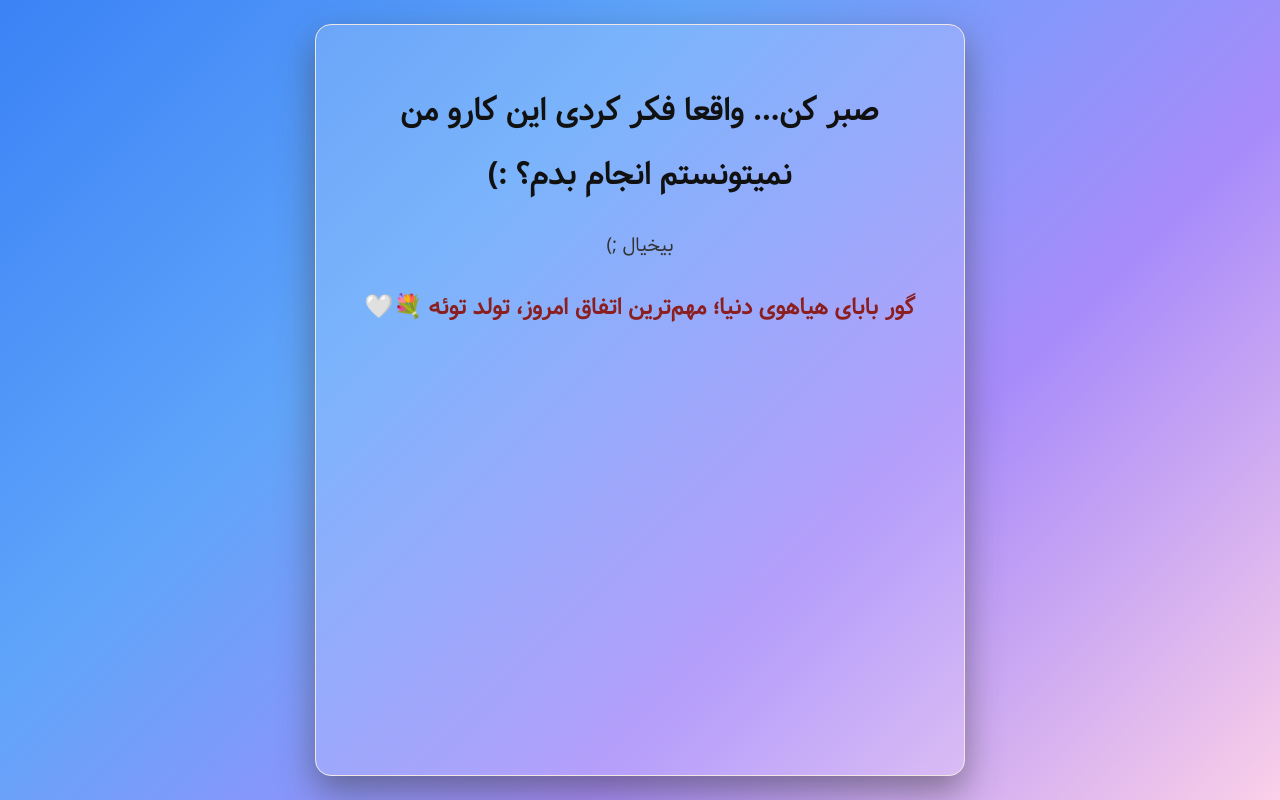
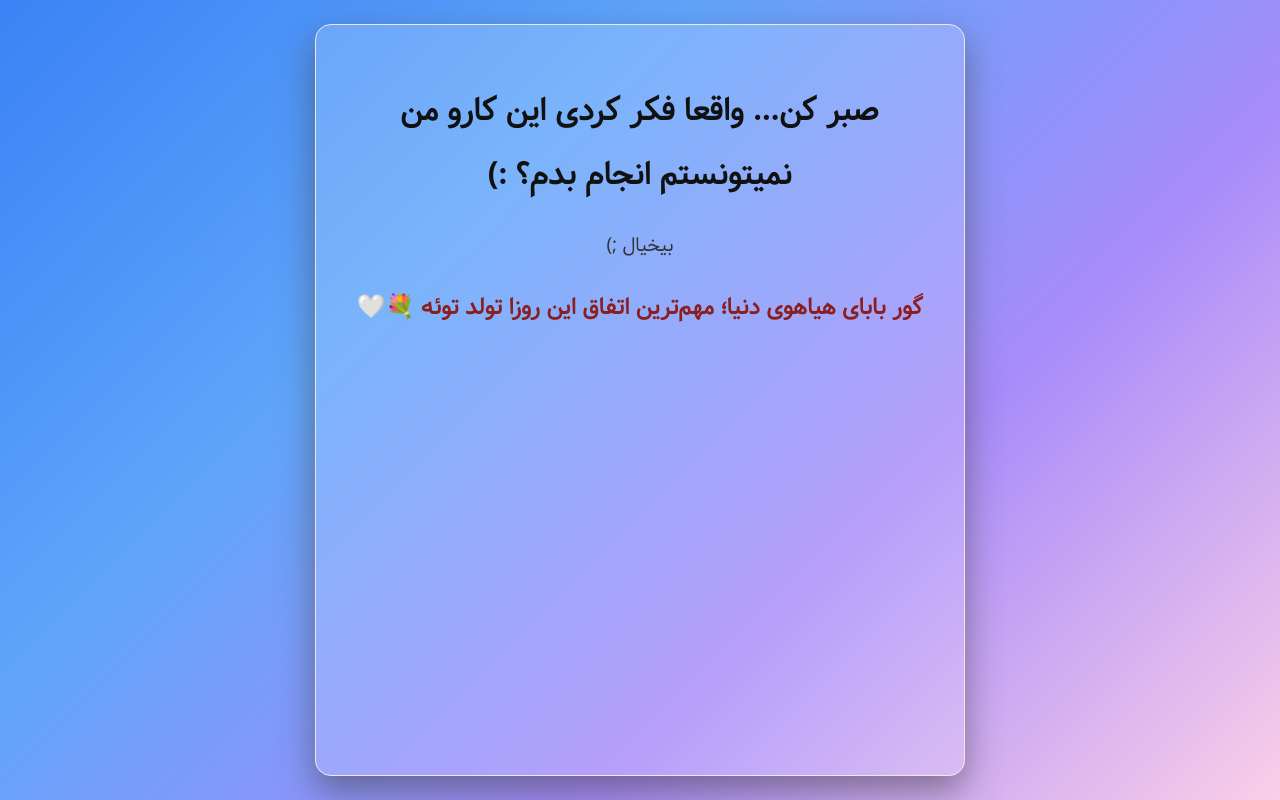
Before and after one commit to MANIZARGAR/sabt_hozoor, a plain HTML site: page birth_news.html in a window 1280 px wide. Drawn offline with Linux system fonts and the light colour scheme.

Commit message:
Update birth_news.html

```diff
--- a/birth_news.html
+++ b/birth_news.html
@@ -101,7 +101,7 @@
         <div class="step title">صبر کن... واقعا فکر کردی این کارو من نمیتونستم انجام بدم؟ :)</div>
         <div class="step">بیخیال ;)</div>
         <!--<div class="step">قبل از اینکه بقیه‌ی خبرها رو بخونی، یه خبر مهم‌تر هست...</div>-->
-        <div class="step highlight">گور بابای هیاهوی دنیا؛ مهم‌ترین اتفاق امروز، تولد توئه 💐🤍</div>
+        <div class="step highlight">گور بابای هیاهوی دنیا؛ مهم‌ترین اتفاق این روزا تولد توئه 💐🤍</div>
         <div class="step">پول، سلامتی، موفقیت و کلی اتفاق خوب رو که همه آرزوشو برات دارن...</div>
         <div class="step">و می‌دونم که یکی از لایق‌ترین‌هاش خودتی و امیدوارم همه‌شون رو داشته باشی.</div>
         <div class="step">اما من علاوه بر اینا یه آرزوی دیگه دارم:</div>
```
